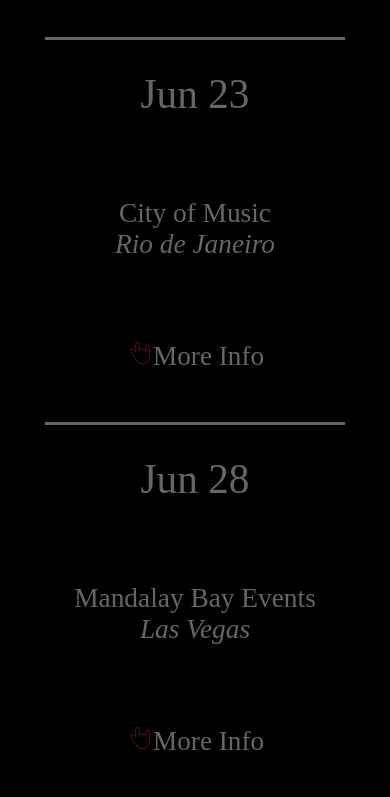
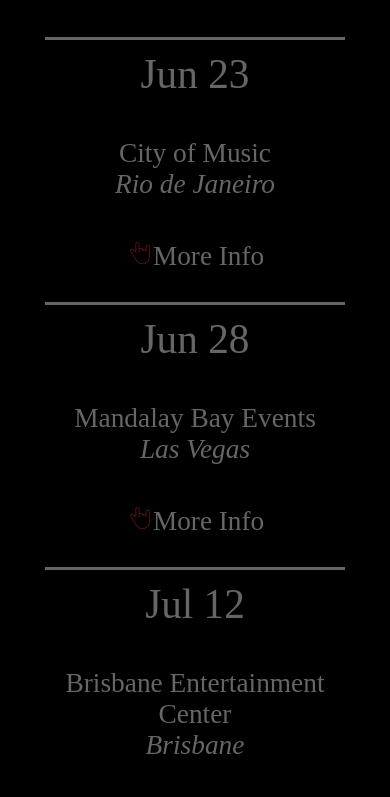
Before and after one commit to vdhug/kroz, a plain HTML site: page index.html in a window 390 px wide. Shown: the part 736-1533 px from the top of the page. Drawn offline with Linux system fonts and the light colour scheme; files whose address does not match are found by name; a web font is replaced by a local one.

Commit message:
Decreasing padding of list of shows

```diff
--- a/css/responsivo.css
+++ b/css/responsivo.css
@@ -44,4 +44,8 @@
 	margin-left: 15px;
 }
 
+.list_shows ul li {
+	padding: 10px 0;
+}
+
 } /* Final do estilo para smartphone
```
